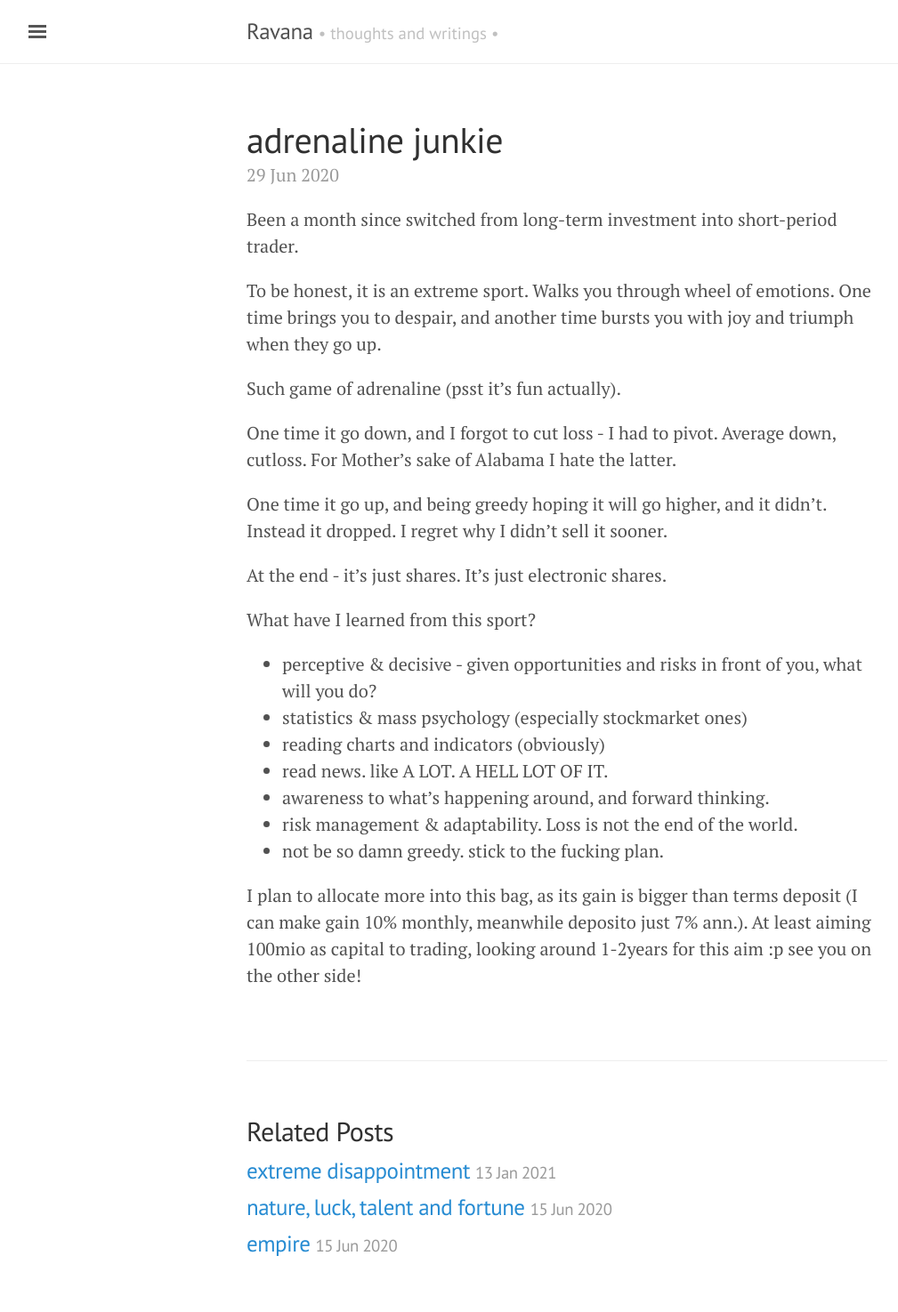
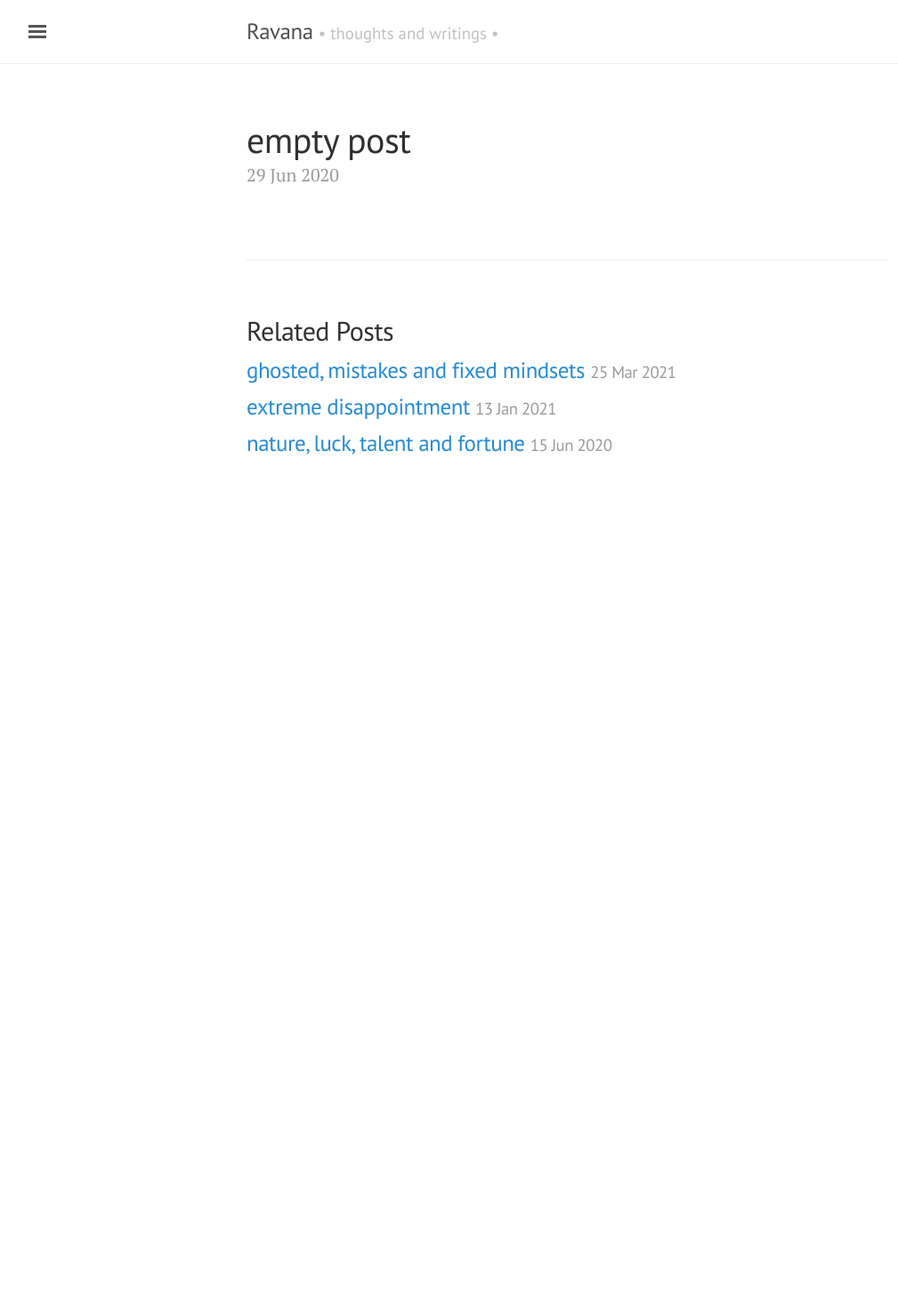
Before and after one commit to ronaatxendit/martabacc.github.io, a Jekyll site: the page built from _posts/2020-6-29-adrenaline.md, in a window 1280 px wide. Shown: the whole page at 89% size, without its empty margins (3-1012 px from the left). Built offline with Jekyll 4.4.1, drawn with Linux system fonts in a browser that asks for light colours; after the commit the page ends 900 px from its top, so only the background shows below that; some of the changed lines change nothing that is shown.

Commit message:
add post

```diff
--- a/_posts/2020-6-29-adrenaline.md
+++ b/_posts/2020-6-29-adrenaline.md
@@ -1,8 +1,9 @@
 ---
 layout: post
-title: adrenaline junkie
+title: empty post
 ---
 
+<!--
 Been a month since switched from long-term investment into short-period trader.
 
 To be honest, it is an extreme sport. Walks you through wheel of emotions. One time brings you to despair, and another time bursts you with joy and triumph when they go up.
@@ -25,3 +26,4 @@ What have I learned from this sport?
 - not be so damn greedy. stick to the fucking plan.
 
 I plan to allocate more into this bag, as its gain is bigger than terms deposit (I can make gain 10% monthly, meanwhile deposito just 7% ann.). At least aiming 100mio as capital to trading, looking around 1-2years for this aim :p see you on the other side!
+-->
--- /dev/null
+++ b/_posts/2021-3-25-end-of-march.md
@@ -0,0 +1,20 @@
+---
+layout: post
+title: "ghosted, mistakes and fixed mindsets"
+---
+
+I often wake up tired these days.
+
+Time had came for me to secure the chance of something I've dreamt for a long time. Been wondering for years to have a seat secured there, working with wonderful coworkers, thinking with the best minds.
+
+But it was a pity, it didn't go as planned.
+
+I didn't know whether I'm not good enough or they just savin' me for their _second option_. Regardless, ghosting is not a good practice, and it implies no good intention. Even company as big as Google inform their candidates two weeks, tops.
+
+I was sad. Devastated. _Am I not good enough? If yes, where can I improve?_. That question left unanswered.
+
+ Well, I can get there again anytime in next year, but disappointment's still in my head. Dancing in my mind, tirelessly - along with my other mistakes. They dances happily at the back of my head, day and night.
+
+But again, life goes on. It doesn't end anywhere until it really ends. There's a lot of fine place to do marathons of life and career. Let's hope the destination we're going to is better than what we've failed to achieve.
+
+It will just take a lot of time to let that sink in, and to let the dreams go. To tell ourselves that what is best for us might not be what we think it is. As long as we do our best, the good will follow.
```
